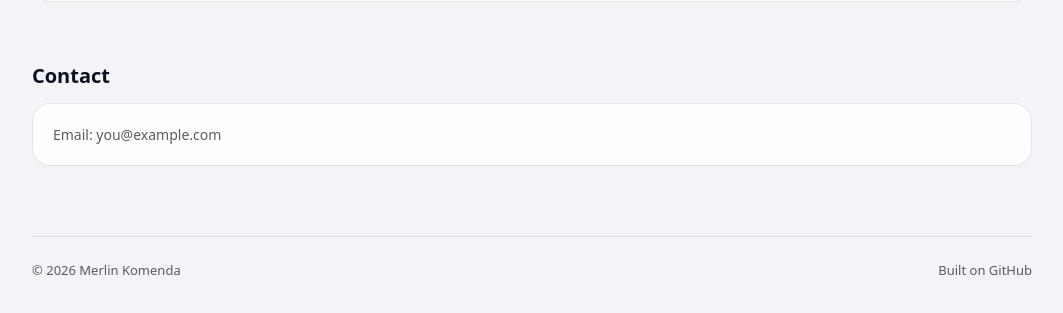
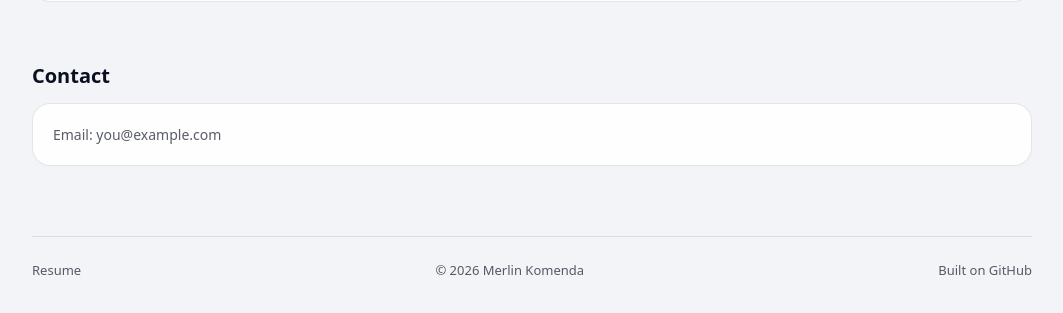
Before and after one commit to merlin-komenda/my-website, a plain HTML site: page index.html in a window 1280 px wide. Shown: the part 2134-2447 px from the top of the page, without its empty margins (108-1171 px from the left). Drawn offline with Linux system fonts and the light colour scheme.

Commit message:
Update index.html

```diff
--- a/index.html
+++ b/index.html
@@ -235,7 +235,7 @@ section{margin-top:60px}
     <div class="ctas">
   <a class="btn primary" href="#schedule">Schedule</a>
   <a class="btn" href="#contact">Reach out</a>
-  <a class="btn" href="#">Resume</a>
+  <a class="btn" href="/merlin-komenda-resume.pdf" target="_blank">Resume</a>
   <a class="btn" href="#">LinkedIn</a>
 </div>
   </div>
@@ -319,6 +319,7 @@ section{margin-top:60px}
 </section>
 
 <div class="footer">
+  <a href="/merlin-komenda-resume.pdf" target="_blank">Resume</a>
   <div>© <span id="y"></span> Merlin Komenda</div>
   <div>Built on GitHub</div>
 </div>
```
